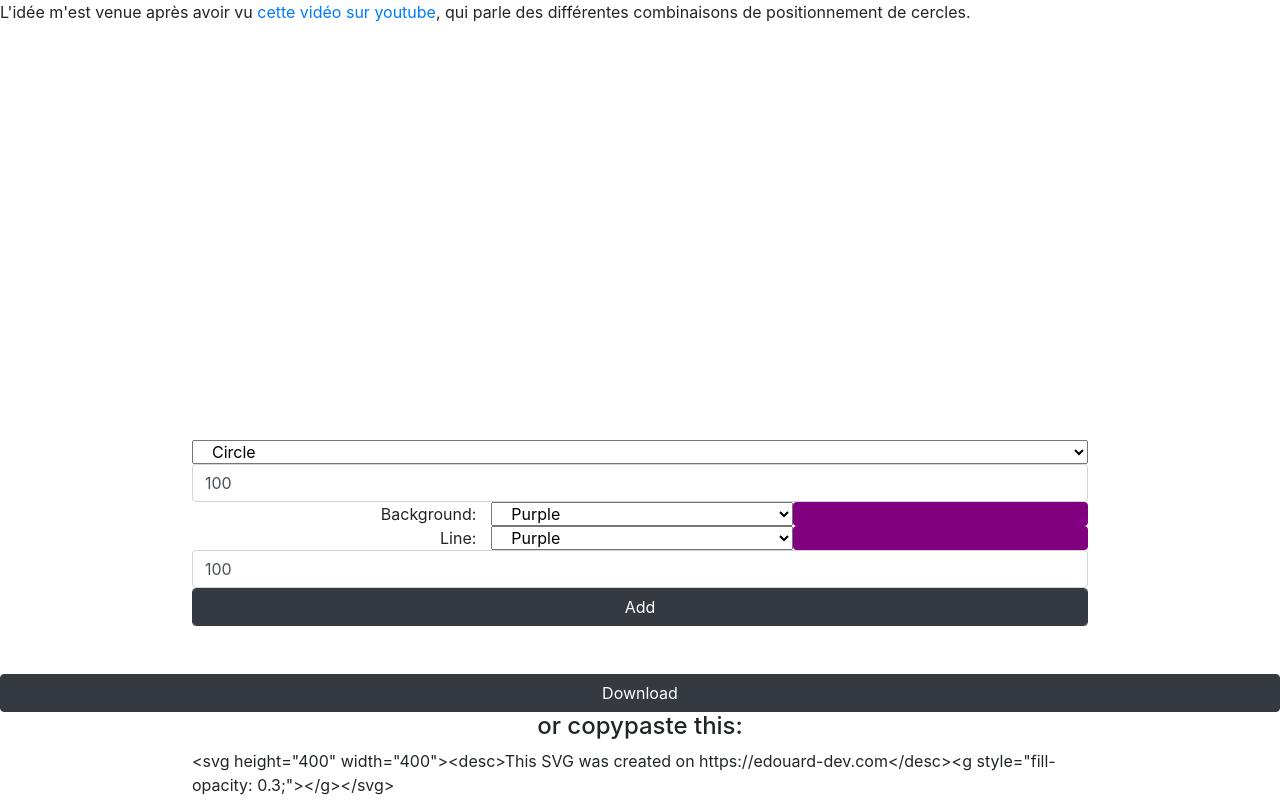
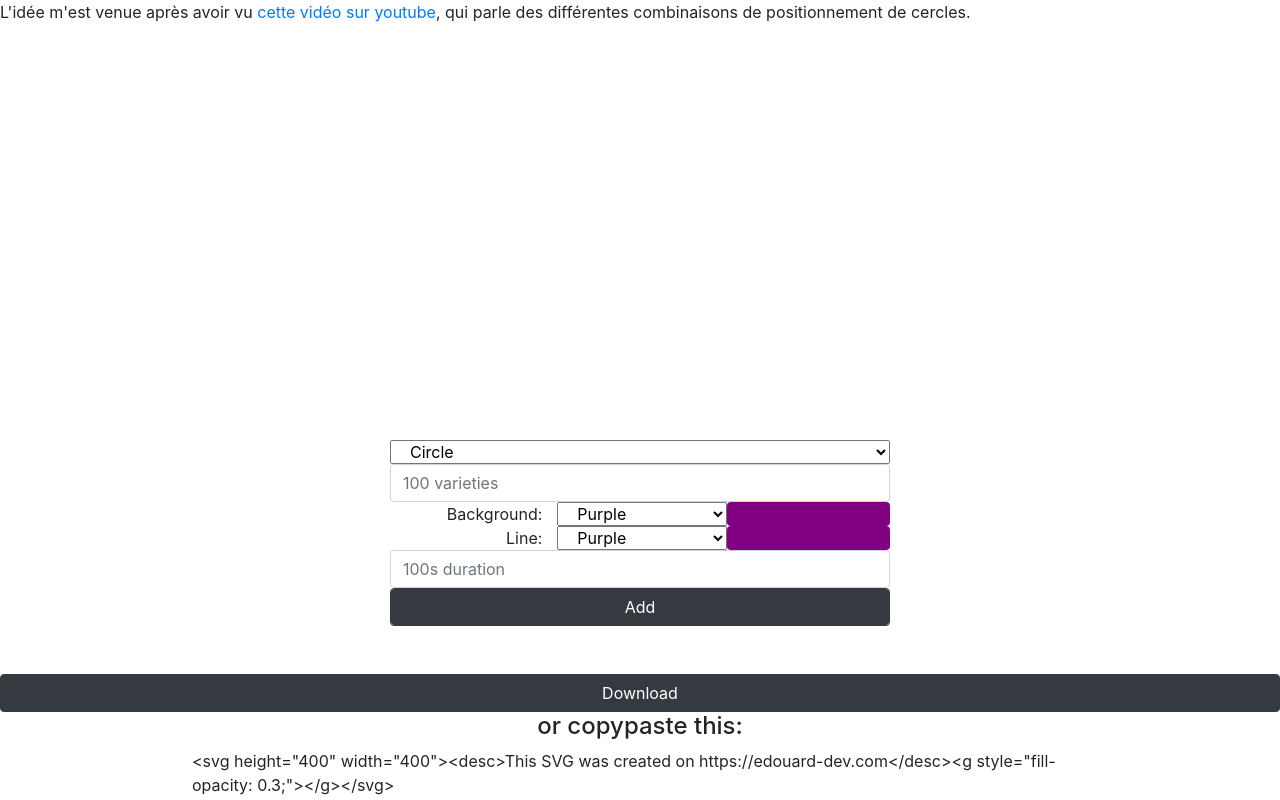
Before and after one commit to LeEdouard/Project, a React (Create React App) app: page /svg_random in a window 1280 px wide. Built offline with nearby package versions, Linux system fonts and the light colour scheme.

Commit message:
project 6: fixed input and width

```diff
--- a/src/App.css
+++ b/src/App.css
@@ -1474,9 +1474,9 @@ PROJET 1-6
 
 */
 
-.svg_random input::placeholder {
+/* .svg_random input::placeholder {
   text-align: center;
-}
+} */
 
 .svg_random #svg {
   text-align: center;
--- a/src/projet1-6/projet1-6.jsx
+++ b/src/projet1-6/projet1-6.jsx
@@ -148,10 +148,10 @@ class Projet16 extends Component {
     e.preventDefault();
     this.setNewShape(
       e.target[0].value,
-      parseInt(e.target[1].value) ? e.target[1].value : 1,
+      parseInt(e.target[1].value) ? e.target[1].value : 100,
       e.target[2].value,
       e.target[3].value,
-      parseInt(e.target[4].value) ? e.target[4].value : 1
+      parseInt(e.target[4].value) ? e.target[4].value : 100
     );
   };
 
@@ -350,7 +350,7 @@ class Projet16 extends Component {
 
         <form
           className="form-group"
-          style={{ width: "70%", margin: "auto" }}
+          style={{ width: "70%", margin: "auto", maxWidth: "500px" }}
           onSubmit={this.submiting}
         >
           <select id="type" className="col" onChange={this.typeChanging}>
@@ -361,9 +361,7 @@ class Projet16 extends Component {
           <input
             className="form-control"
             type="text"
-            placeholder="variety"
-            required
-            value="100"
+            placeholder="100 varieties"
           />
           <div className="row m-0 p-0">
             <label htmlFor="fill" className="col text-right my-auto">
@@ -413,9 +411,7 @@ class Projet16 extends Component {
           <input
             className="form-control"
             type="text"
-            placeholder="duration"
-            value="100"
-            required
+            placeholder="100s duration"
           />
           <input
             className="form-control btn btn-dark"
```
